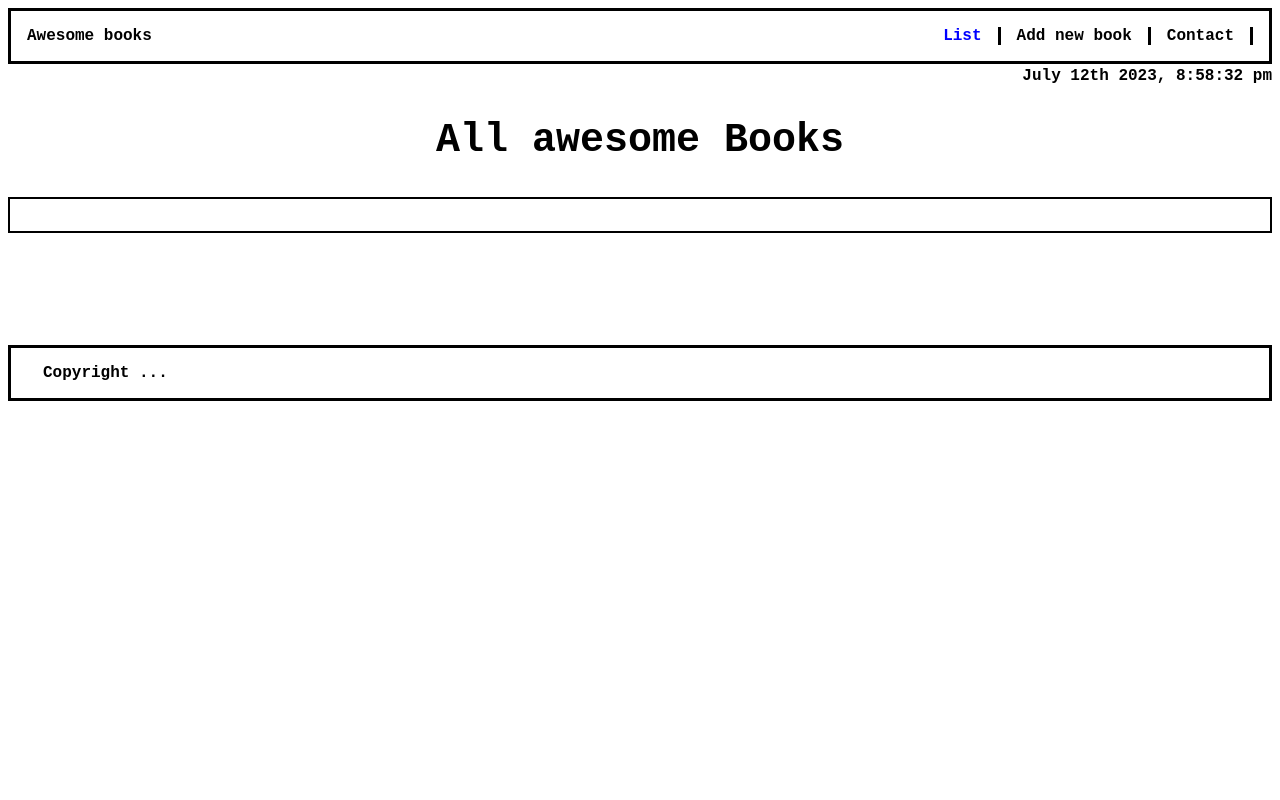
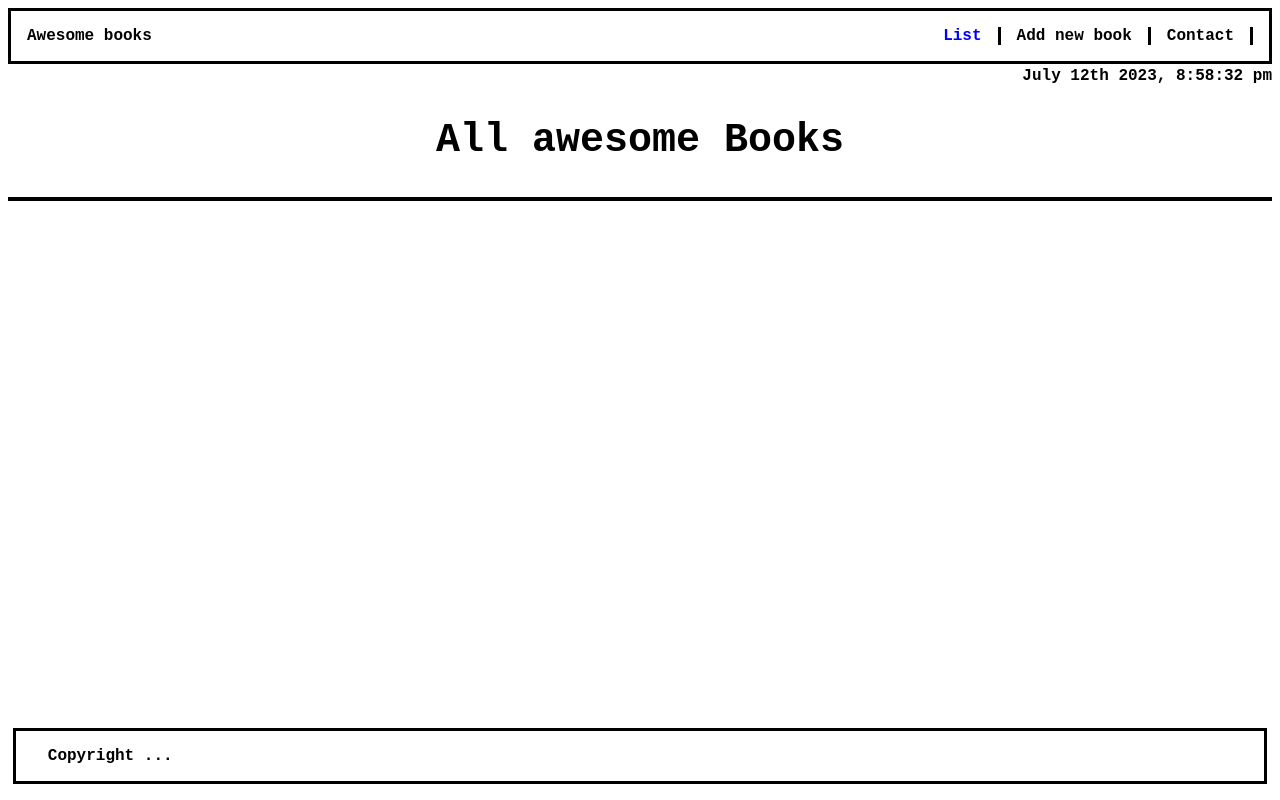
Before and after one commit to AdrianScharff/Awesome-Books, a website: page index.html in a window 1280 px wide. Drawn offline with Linux system fonts and the light colour scheme.

Commit message:
Fix positioning of copyright footer

```diff
--- a/style.css
+++ b/style.css
@@ -46,6 +46,10 @@ nav > ul > li {
   display: block;
 }
 
+#list-section.active {
+  margin-bottom: 8rem;
+}
+
 #contact-section.active {
   display: flex;
   flex-direction: column;
@@ -64,12 +68,14 @@ h1 {
 
 .booksContainer {
   border: 2px solid black;
-  margin-bottom: 2rem;
+  padding: 0;
+  margin: 0;
 }
 
 .booksContainer ul {
   width: 100%;
   padding-left: 0;
+  margin: 0;
   display: flex;
   flex-direction: column;
   align-items: center;
@@ -148,4 +154,10 @@ input::placeholder {
   padding-left: 2rem;
   margin-top: 7rem;
   font-weight: 900;
+  position: fixed;
+  bottom: 1rem;
+  left: 1%;
+  right: 1%;
+  z-index: 10;
+  background-color: white;
 }
```
